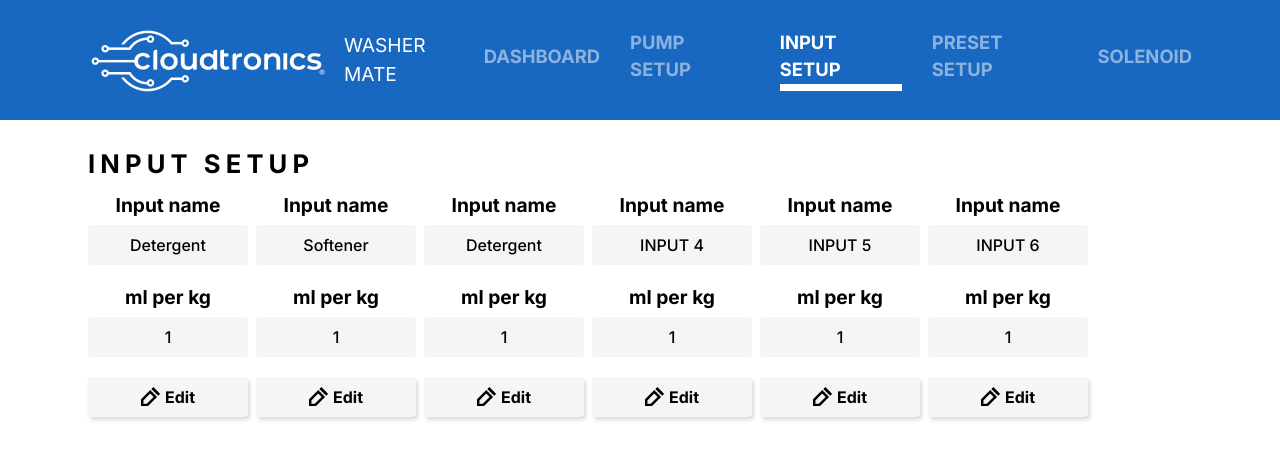
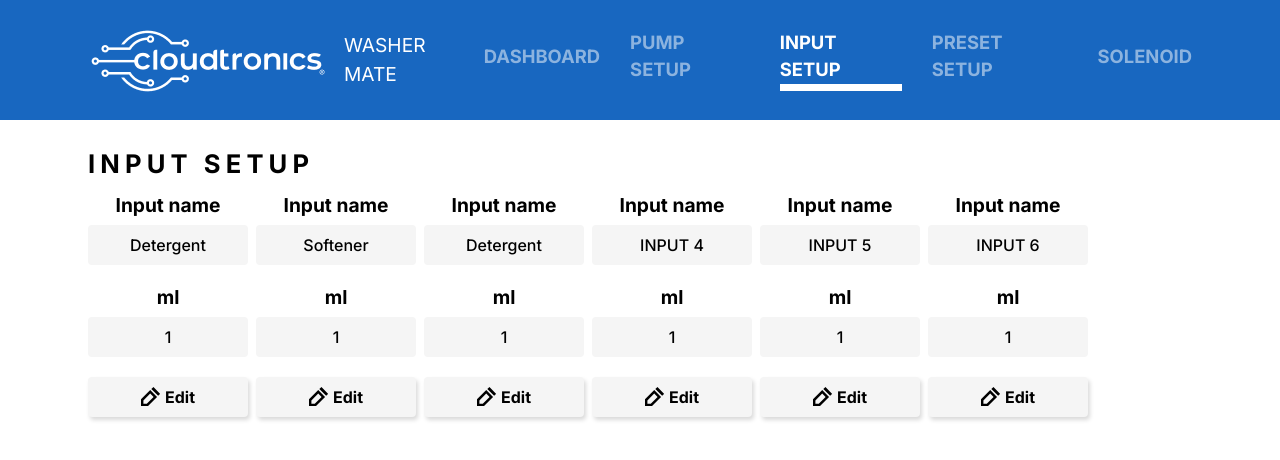
Before and after one commit to piyawatpm/washer-demo2, a Next.js app: page / in a window 1280 px wide. Both pictures are taken after a click on the element "INPUT SETUP". Shown: the top 460 px of the page. Built offline with nearby package versions, Linux system fonts and the light colour scheme; no server answers.

Commit message:
fix: fix typo

```diff
--- a/src/app/_component/InputSetup.tsx
+++ b/src/app/_component/InputSetup.tsx
@@ -44,7 +44,7 @@ const InputSetup = () => {
               />
             </div>
             <div className=" flex flex-col  w-full gap-y-3">
-              <p className=" text-[1.2rem]">ml per kg</p>
+              <p className=" text-[1.2rem]">ml</p>
               <input
                 type="text"
                 placeholder={"1"}
@@ -90,7 +90,7 @@ const InputSetup = () => {
                     </div>
                   </div>
                   <div className=" flex flex-col items-center gap-y-2">
-                    <p className=" font-bold text-[1.2rem]">ml per kg</p>
+                    <p className=" font-bold text-[1.2rem]">ml</p>
                     <div
                       className={`  py-2 bg-[#F5F5F5] text-black w-[10rem] font-medium rounded-[.25rem]  flex flex-col items-center justify-center`}
                     >
```
